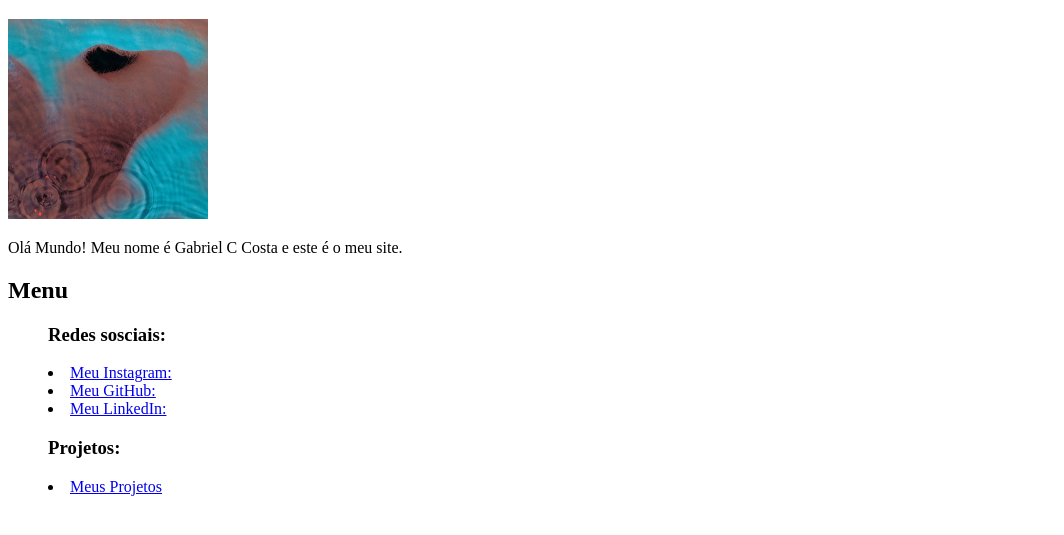
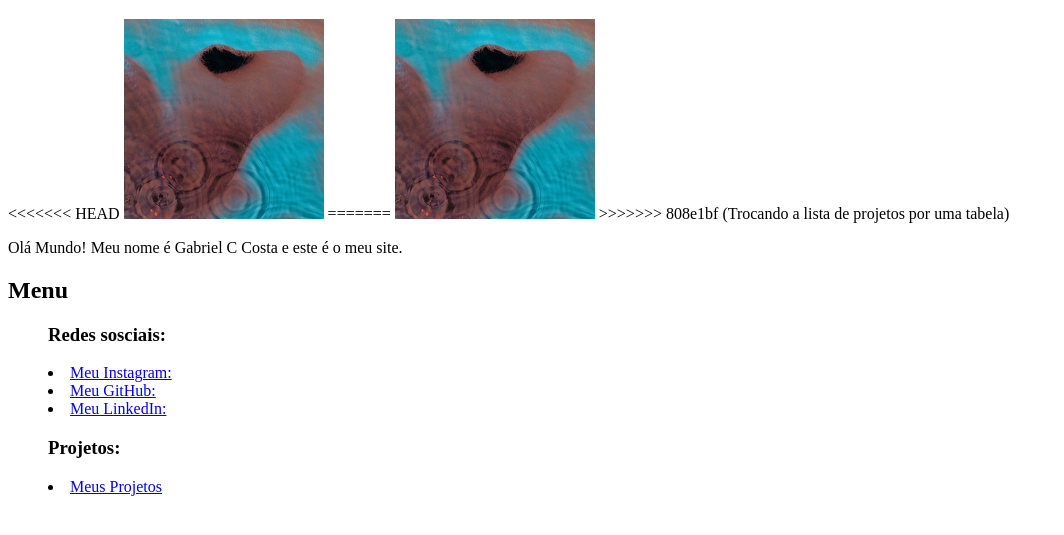
Before and after one commit to Kurtgabriel1220/Aprendendo-HTML-CSS-e-JavaScript, a plain HTML site: page index.html in a window 1280 px wide. Shown: the part 61-596 px from the top of the page, without its empty margins (0-1064 px from the left). Drawn offline with Linux system fonts and the light colour scheme.

```diff
--- a/index.html
+++ b/index.html
@@ -12,7 +12,11 @@
 <body>
     <!-- Este é o meu site pessoal, onde compartilho informações sobre mim e meus projetos. -->
     <h1>Meu Site - Página Inicial</h1>
+<<<<<<< HEAD
     <img src="Minhafoto.jpg" alt="Minha Foto" height="200">
+=======
+    <img src="Minhafoto.jpg" alt="Minha Foto" width="200" height="200">
+>>>>>>> 808e1bf (Trocando a lista de projetos por uma tabela)
     <p>Olá Mundo! Meu nome é Gabriel C Costa e este é o meu site.</p>
     <h2>Menu</h2>
     <menu>
```
Also changed, not shown: projetos.html (+4 -0 lines).
